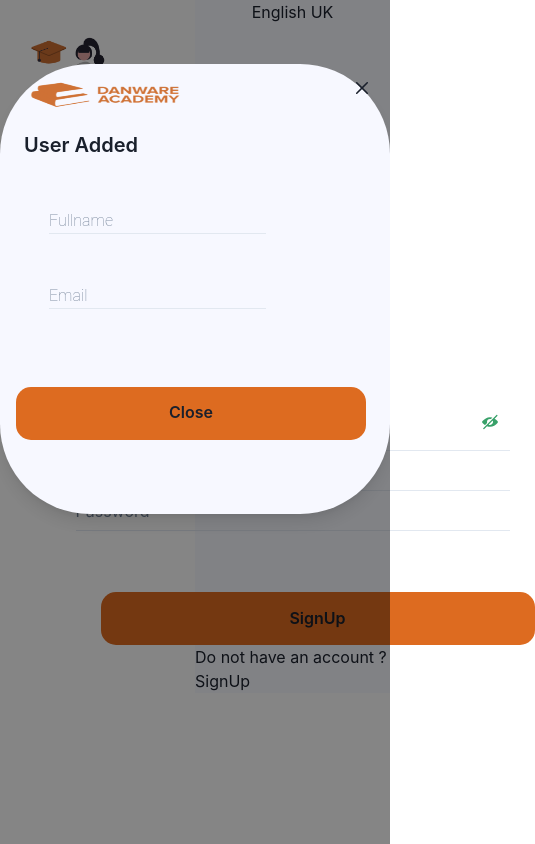
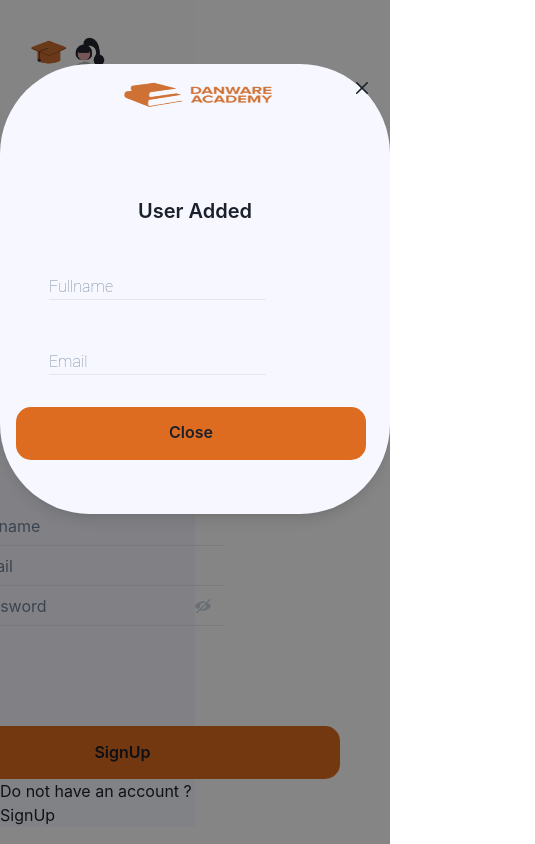
Before and after one commit to audreythando/login-react, a React (Create React App) app: page / in a window 390 px wide. Both pictures are taken after a click on the button "SignUp". Shown: the whole page, 535 px wide, since content can reach past the window. Built offline with nearby package versions, Linux system fonts and the light colour scheme.

Commit message:
Added responsiveness to app

```diff
--- a/src/components/Details/DetailModal.tsx
+++ b/src/components/Details/DetailModal.tsx
@@ -10,7 +10,9 @@ import {
     Button,
     Box,
     Image,
-    Input
+    Input,
+    Flex,
+    Center
 } from '@chakra-ui/react'
 import { useNavigate } from "react-router-dom";
 
@@ -36,23 +38,29 @@ function DetailModal(props: ModalDetails) {
     return (
         <div>
             <Button onClick={props.onOpen} background='#DD6B20' mt='15px' left='25px' width='434px'
-                borderRadius='15px' height='53px' marginTop='150px'>SignUp</Button>
+                borderRadius='15px' height='53px' marginTop='100px'>SignUp</Button>
 
 
             <Modal isOpen={props.isOpen} onClose={closeModal} >
                 <ModalOverlay />
                 <ModalContent background='#F7F8FF' width='fit-content' height='450px' borderRadius='90px'>
 
-                    <Box>
-                        <Image src='./Images/logo.png' alt='logo' mb='187px' width='204px' height='66px' position='absolute' />
-                    </Box>
 
-                    <div>
-                        <ModalHeader mt='50px' alignContent='center'> User Added</ModalHeader>
-                    </div>
+                    <Flex maxW='100%' justify='center'>
+                        <Center flexDirection='column'>
+                            <Box>
+                                <Image src='./Images/logo.png' alt='logo' width='204px' height='66px'  />
+                            </Box>
+
+
+                            <ModalHeader mt='50px' alignContent='center'> User Added</ModalHeader>
+                        </Center>
+                    </Flex>
 
                     <ModalCloseButton />
                     <ModalBody>
+
+
 
 
 
@@ -67,7 +75,7 @@ function DetailModal(props: ModalDetails) {
                     </ModalBody>
 
                     <ModalFooter>
-                        <Button background={'#DD6B20'} borderRadius={'15px'} width={'350px'} height={'53px'} mb={'170px'} position={'absolute'} onClick={closeModal}>
+                        <Button background={'#DD6B20'} borderRadius={'15px'} width={'350px'} height={'53px'} mb={'130px'} position={'absolute'} onClick={closeModal}>
                             Close
                         </Button>
                     </ModalFooter>
--- a/src/components/Details/Details.tsx
+++ b/src/components/Details/Details.tsx
@@ -32,7 +32,7 @@ function Details(props: ModalDetails) {
   return (
     <div>
       <Button onClick={onOpen} background='#DD6B20' mt='15px' left='25px' width='434px'
-        borderRadius='15px' height='53px'  marginTop='150px'>Login</Button>
+        borderRadius='15px' height='53px' marginTop='150px'>Login</Button>
 
 
       <Modal isOpen={isOpen} onClose={onClose} >
@@ -42,7 +42,7 @@ function Details(props: ModalDetails) {
           <Flex maxW='100%' justify='center'>
             <Center flexDirection='column'>
               <Box>
-            <Image src='./Images/logo.png' alt='logo'  width='204px' height='66px'  />
+                <Image src='./Images/logo.png' alt='logo' width='204px' height='66px' />
               </Box>
 
 
@@ -67,7 +67,7 @@ function Details(props: ModalDetails) {
           </ModalBody>
 
           <ModalFooter>
-            <Button background='#DD6B20' borderRadius='15px' width='350px' height='53px' mb='170px' position='absolute' onClick={onClose}>
+            <Button background='#DD6B20' borderRadius='15px' width='350px' height='53px' mb='130px' position='absolute' onClick={onClose}>
               Close
             </Button>
           </ModalFooter>
--- a/src/components/Login/Login.tsx
+++ b/src/components/Login/Login.tsx
@@ -6,9 +6,13 @@ import {
   Image,
   Flex,
   useDisclosure,
-  Center
+  Center,
+  InputGroup,
+  InputRightElement,
+  useMediaQuery
 } from '@chakra-ui/react'
 import Details from '../Details/Details';
+import { ViewOffIcon } from '@chakra-ui/icons'
 
 
 function Form() {
@@ -18,6 +22,7 @@ function Form() {
 
   const { isOpen, onOpen, onClose } = useDisclosure();
 
+  const [isMobile] = useMediaQuery('(min-width: 600px)')
 
   const changeFullNameHandler = (e: React.ChangeEvent<any>): void => {
     setFullName(e.target.value)
@@ -34,7 +39,7 @@ function Form() {
   }
   return (
 
-    <Flex maxW='100%' justify='center'>
+    <Flex   direction={isMobile ? 'row':'column'} maxW='100%' justify='center'>
 
       <Center height='-webkit-fit-content'>
         <Image src='./Images/picture.png' />
@@ -60,16 +65,43 @@ function Form() {
 
 
         <Box>
-          <Input variant='flushed' onChange={(e: React.ChangeEvent<any>): void => changeEmailHandler(e)} placeholder='email' value={email} width='434px'  top='89px'/>
-        </Box>
+<InputGroup>
+    <InputRightElement
+      pointerEvents='none'
+    />
+    <Input variant='flushed'  placeholder='Fullname' onChange={(e: React.ChangeEvent<any>): void => changeFullNameHandler(e)}
+     value={fullName}/>
+  </InputGroup>
 
-        <Box>
-          <Input variant='flushed' onChange={(e: React.ChangeEvent<any>): void => changePasswordHandler(e)} placeholder='Password' value={password} width='434px'  top='89px'/>
-        </Box>
+</Box>
+
+<Box>
+<InputGroup>
+    <InputRightElement
+      pointerEvents='none'
+    />
+    <Input variant='flushed'  placeholder='Email' onChange={(e: React.ChangeEvent<any>): void => changeEmailHandler(e)}
+     value={email}/>
+  </InputGroup>
+
+</Box>
+
+<Box>
+<InputGroup>
+    <InputRightElement
+      pointerEvents='none'
+      children={<ViewOffIcon color='gray.300' />}
+    />
+    <Input variant='flushed' type='password' placeholder='Password' onChange={(e: React.ChangeEvent<any>): void => changePasswordHandler(e)}
+     value={password}/>
+  </InputGroup>
+
+</Box>
+
 
         <Box display='flex' alignItems='center'>
 
-        <Details name={fullName} email={email} onOpen={onOpen} onClose={onClose} isOpen={isOpen} />
+          <Details name={fullName} email={email} onOpen={onOpen} onClose={onClose} isOpen={isOpen} />
 
         </Box>
 
--- a/src/components/SignUp/SignUp.tsx
+++ b/src/components/SignUp/SignUp.tsx
@@ -5,17 +5,14 @@ import {
   Box,
   Input,
   Image,
-  Container,
-  SimpleGrid,
-  GridItem,
   Center,
-  Grid,
   useDisclosure,
   InputRightElement,
-  InputGroup
+  InputGroup,
+  useMediaQuery,
 } from '@chakra-ui/react'
 import DetailModal from '../Details/DetailModal';
-import { ViewOffIcon } from '@chakra-ui/icons'
+import { ViewOffIcon, TriangleDownIcon } from '@chakra-ui/icons'
 
 
 
@@ -24,6 +21,10 @@ function SignUp() {
   const [email, setEmail] = useState('');
   const [password, setPassword] = useState('');
 
+  const [show, setShow] = React.useState(false)
+  const handleClick = () => setShow(!show)
+
+  const [isMobile] = useMediaQuery('(min-width: 600px)')
 
   const { isOpen, onOpen, onClose } = useDisclosure();
 
@@ -39,54 +40,78 @@ function SignUp() {
   }
 
   return (
-    <Flex maxW='100%' justify='center'>
+    <Flex direction={isMobile ? 'row':'column'} maxW='100%' justify='center' >
 
-      <Center height='-webkit-fit-content'>
+      <Center width='50%'>
         <Image src='./Images/picture.png' />
       </Center>
 
 
       <Center flexDirection='column' width='50%' height='-webkit-fit-content' background='#F7F8FF'>
-      <h3>English UK</h3>
+
+        <InputGroup justifyItems='flex-end'>
+          <h5>English UK</h5>
+          <InputRightElement children={<TriangleDownIcon color='black' />} />
+        </InputGroup>
+
 
 
         <Box>
           <Heading
             fontFamily='Roboto' fontWeight='700'
-            size='30px' width='132px' height='75px' letterSpacing='15%' lineHeight='30px' mt='50px' >
+            size='30px' width='132px' height='75px' letterSpacing='15%' lineHeight='30px' mt='30px' >
 
             Sign Up
           </Heading>
         </Box>
 
         <Box>
-          <Image src='./Images/logo.png' alt='logo' width='313px' height='158px' mt='15px' />
+          <Image src='./Images/logo.png' alt='logo' width='313px' height='158px' />
         </Box>
 
+<Box>
+<InputGroup>
+    <InputRightElement
+      pointerEvents='none'
+    />
+    <Input variant='flushed'  placeholder='Fullname' onChange={(e: React.ChangeEvent<any>): void => changeFullNameHandler(e)}
+     value={fullName} width='250px'/>
+  </InputGroup>
 
-        <Box>
-          <Input variant='flushed' onChange={(e: React.ChangeEvent<any>): void => changeFullNameHandler(e)} placeholder='Fullname' value={fullName} width='434px' top='89px' />
-        </Box>
+</Box>
 
-        <Box>
-          <Input variant='flushed' onChange={(e: React.ChangeEvent<any>): void => changeEmailHandler(e)} placeholder='email' value={email} width='434px'  top='89px'/>
-        </Box>
+<Box>
+<InputGroup>
+    <InputRightElement
+      pointerEvents='none'
+    />
+    <Input variant='flushed'  placeholder='Email' onChange={(e: React.ChangeEvent<any>): void => changeEmailHandler(e)}
+     value={email}  width='250px'/>
+  </InputGroup>
+
+</Box>
+
+<Box>
+<InputGroup>
+    <InputRightElement
+      pointerEvents='none'
+      children={<ViewOffIcon color='gray.300' />}
+    />
+    <Input variant='flushed' type='password' placeholder='Password' onChange={(e: React.ChangeEvent<any>): void => changePasswordHandler(e)}
+     value={password}  width='250px'/>
+  </InputGroup>
+
+</Box>
 
 
-        <Box>
-        <InputGroup>
-          <Input variant='flushed' onChange={(e: React.ChangeEvent<any>): void => changePasswordHandler(e)} placeholder='Password' value={password} width='434px'  top='89px'/>
-          <InputRightElement children={<ViewOffIcon color='green.500' />} />
-          </InputGroup>
-        </Box>
 
         <Box display='flex' alignItems='center'>
 
-        <DetailModal name={fullName} email={email} onOpen={onOpen} onClose={onClose} isOpen={isOpen} />
+          <DetailModal name={fullName} email={email} onOpen={onOpen} onClose={onClose} isOpen={isOpen} />
 
         </Box>
 
-        <h2 text-align='center' color=' #000000' font-family='Roboto' font-style='normal' font-size='13px' font-weight='100' line-height='40px'>Do not have an account ? SignUp</h2>
+        <h4 text-align='center' color=' #000000' font-family='Roboto' font-style='normal' font-size='13px' font-weight='100' line-height='40px'>Do not have an account ? SignUp</h4>
 
 
       </Center>
```
Lines whose indentation alone changed are shown as unchanged.
